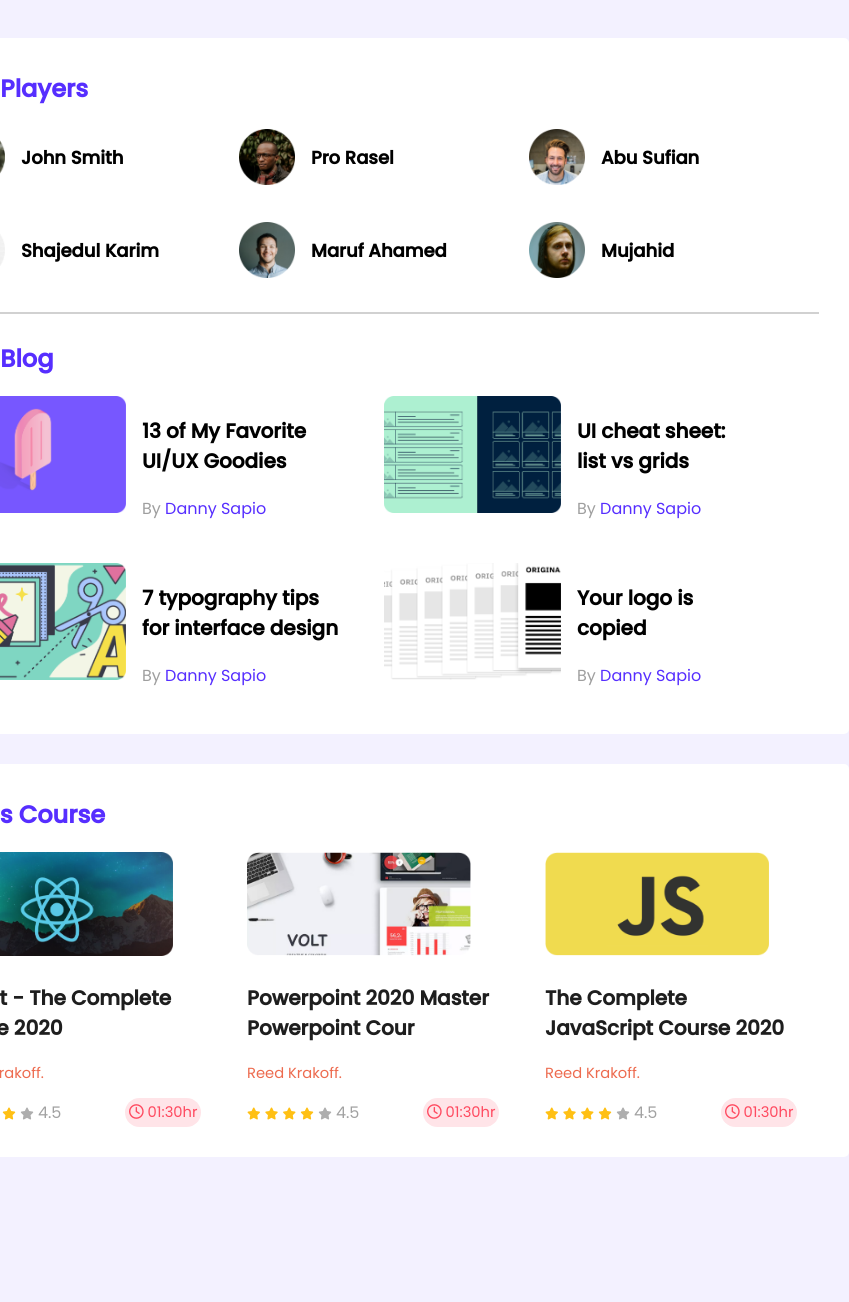
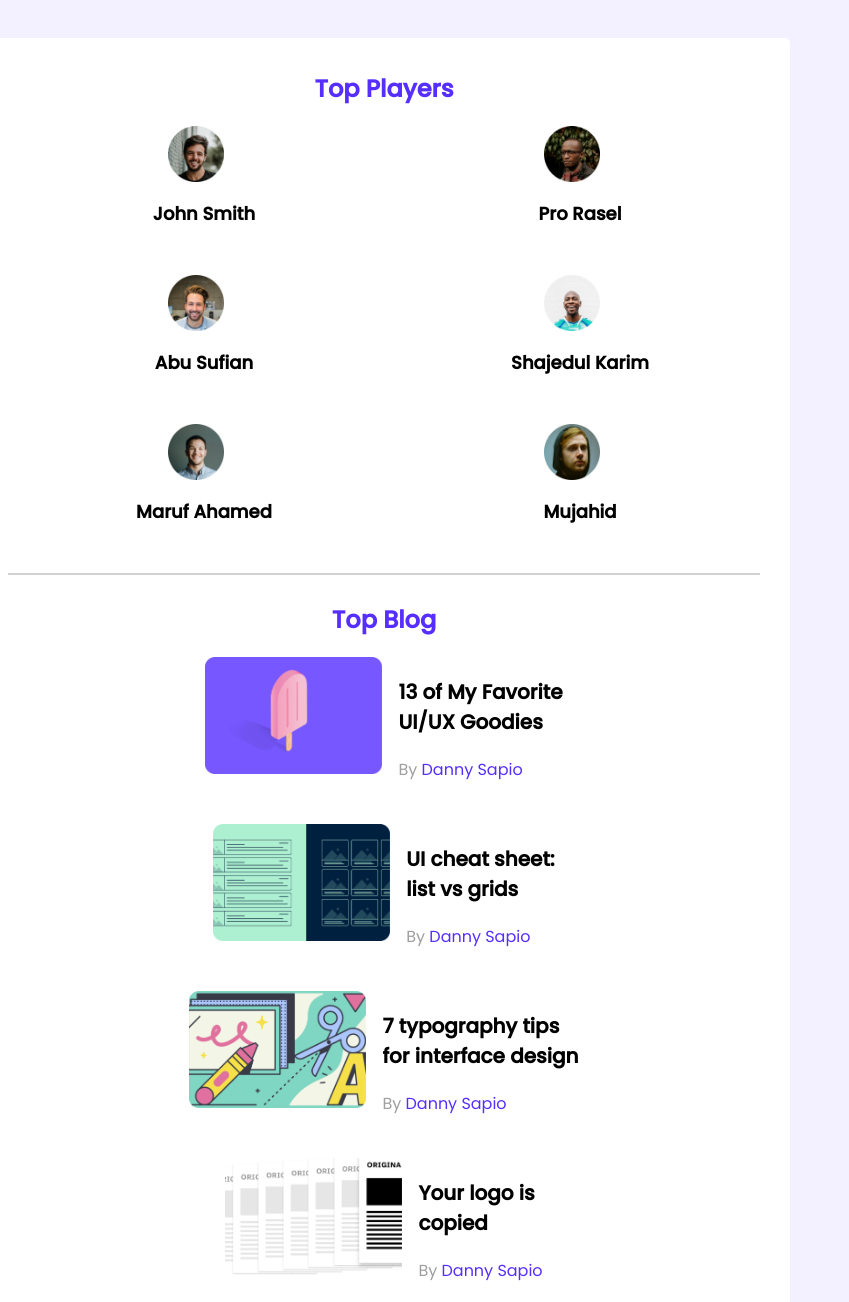
Before and after one commit to mdtanzinulhaque/my-grid-and-flex-project, a plain HTML site: page index.html in a window 768 px wide. Shown: the top 1302 px of the page, 849 px wide, since content can reach past the window. Before the commit the page ends 1165 px from the top, so only its background shows below. Drawn offline with Linux system fonts and the light colour scheme.

Commit message:
added media quary

```diff
--- a/styles/style.css
+++ b/styles/style.css
@@ -151,3 +151,26 @@ hr{
         justify-items: center;
     }
 }
+/* tablet devices */
+@media only screen and (min-width:688px) and (max-width:922px) {
+    .container{
+        width: 100%;
+    }
+    .section-title{
+        text-align: center;
+    }
+    .players, .courses{
+    grid-template-columns: repeat(2, 1fr);
+    }
+    .player{
+        flex-direction: column;
+    }
+    .blogs{
+        grid-template-columns: repeat(1, 1fr);
+        justify-items: center;
+    }
+    .courses{
+        grid-row-gap: 30px;
+        justify-items: center;
+    }
+}
```
